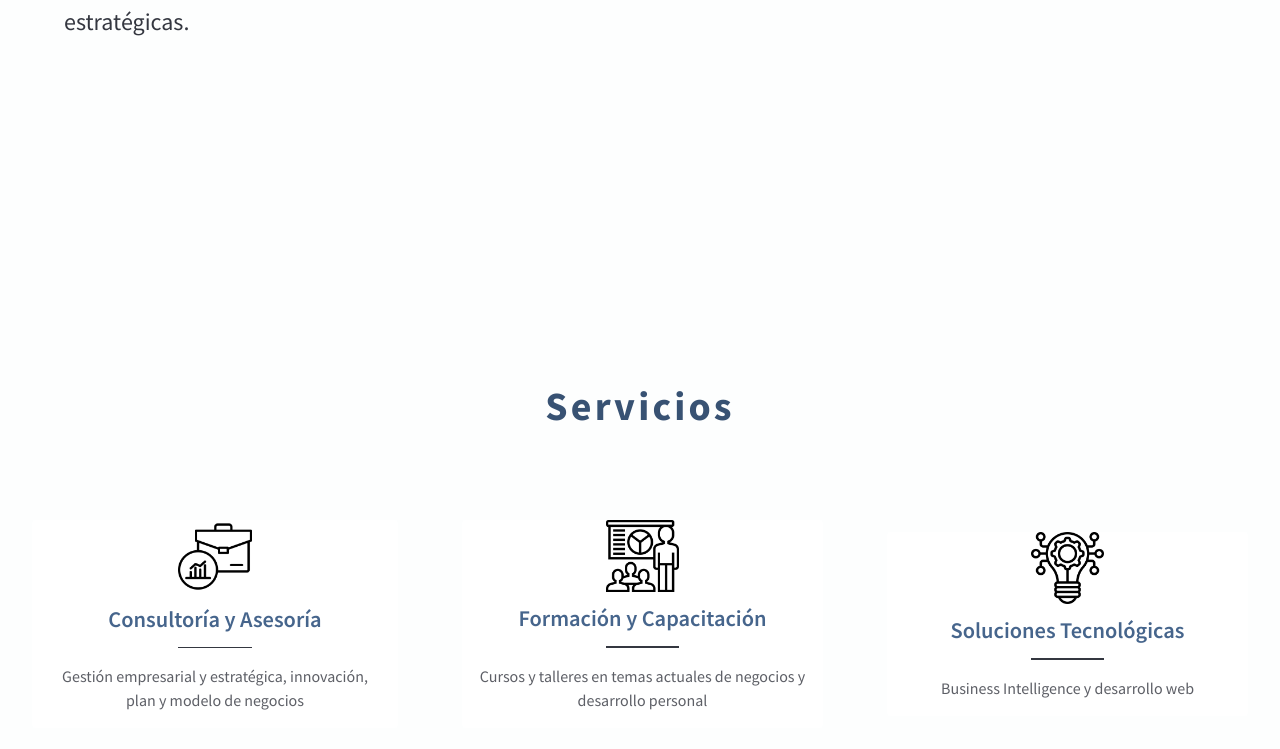
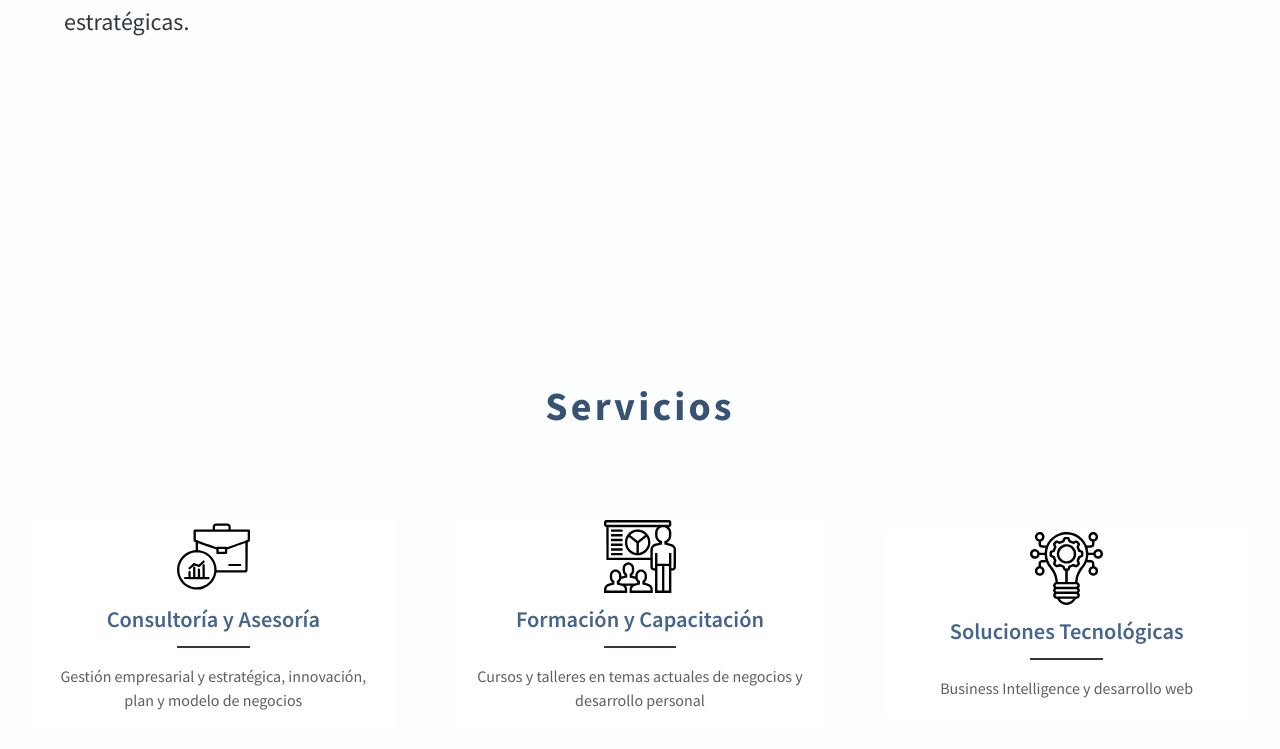
Before and after one commit to SoyHassir/personal-webpage, a plain HTML site: page index.html in a window 1280 px wide. Shown: the part 1429-2178 px from the top of the page. Drawn offline with nearby package versions, Linux system fonts and the light colour scheme.

Commit message:
3.5 version

```diff
--- a/index.html
+++ b/index.html
@@ -11,7 +11,7 @@
     <link rel="stylesheet" href="./css/services.css">
     <link rel="preconnect" href="https://fonts.googleapis.com">
     <link rel="preconnect" href="https://fonts.gstatic.com" crossorigin>
-    <link href="https://fonts.googleapis.com/css2?family=Source+Sans+Pro:wght@300;400;600;700&display=swap" rel="stylesheet">
+    <link rel="preload" href="https://fonts.googleapis.com/css2?family=Source+Sans+Pro:wght@300;400;600;700&display=swap" as="style" onload="this.onload=null;this.rel='stylesheet'"/>
   </head>
   <body>
     <header class="topheader">
@@ -79,7 +79,7 @@
       <div class="services-container">
         <div class="card">
           <span class="icon"
-            ><img src="./img/business-icon.webp" alt=""
+            ><img src="./img/business-icon.svg" alt=""
           /></span>
           <p class="title-card">Consultoría y Asesoría</p>
           <span class="line"></span>
@@ -89,7 +89,7 @@
           </p>
         </div>
         <div class="card">
-          <span class="icon"><img src="./img/training-icon.webp" alt="" /></span>
+          <span class="icon"><img src="./img/training-icon.svg" alt="" /></span>
           <p class="title-card">Formación y Capacitación</p>
           <span class="line"></span>
           <p class="description-card">
@@ -98,7 +98,7 @@
           </p>
         </div>
         <div class="card">
-          <span class="icon"><img src="./img/innovation-icon.webp" alt="" /></span>
+          <span class="icon"><img src="./img/innovation-icon.svg" alt="" /></span>
           <p class="title-card">Soluciones Tecnológicas</p>
           <span class="line"></span>
           <p class="description-card">Business Intelligence y desarrollo web</p>
```
Also changed, not shown: img/business-icon.svg (added), img/business-icon.webp (deleted), img/innovation-icon.svg (added), img/innovation-icon.webp (deleted), img/training-icon.svg (added), img/training-icon.webp (deleted).
